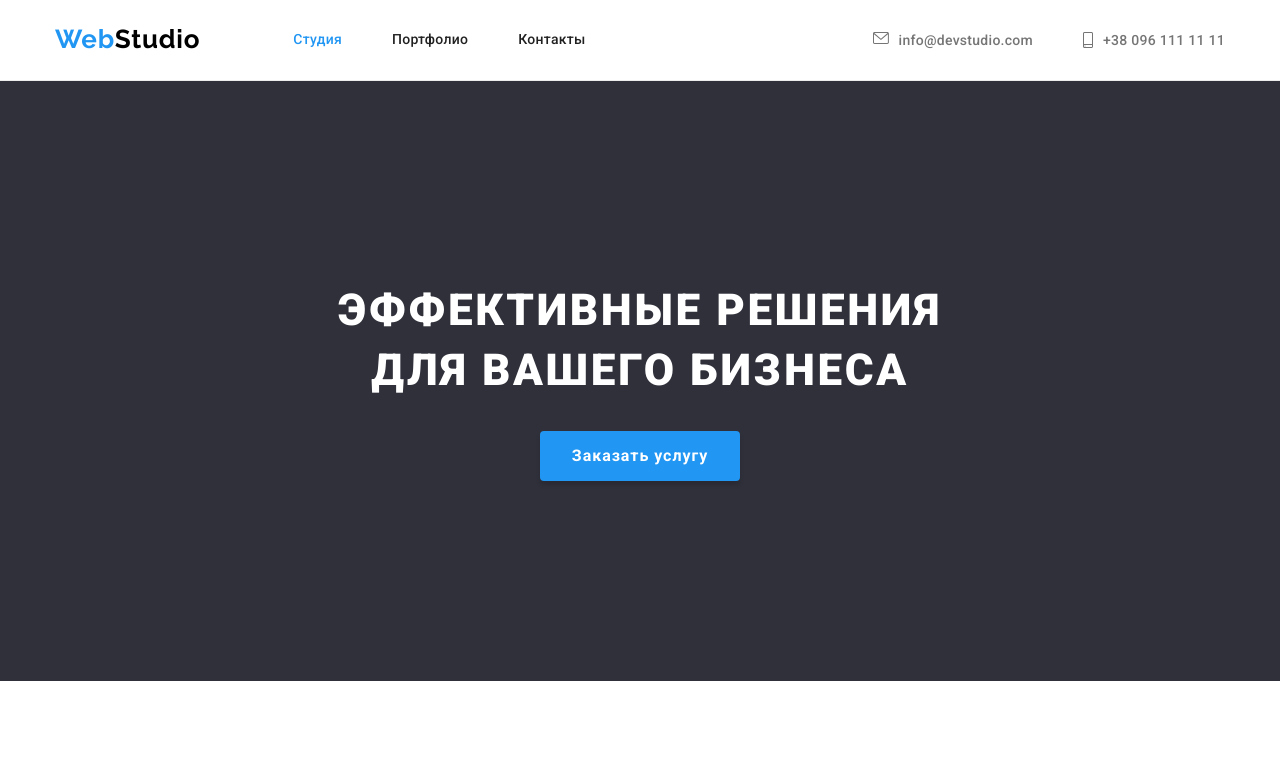
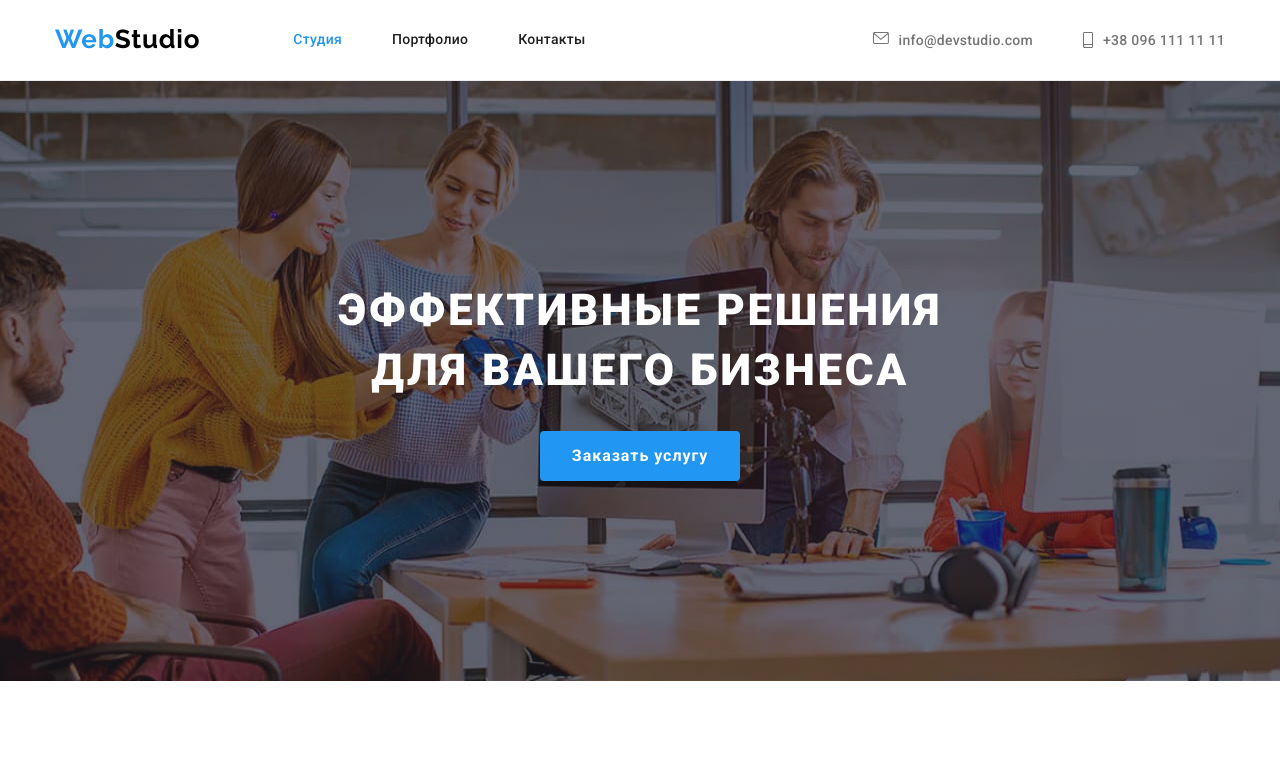
Before and after one commit to OlhaBakalo/goit-markup-hw-04, a plain HTML site: page index.html in a window 1280 px wide. Shown: the top 772 px of the page. Drawn offline with nearby package versions, Linux system fonts and the light colour scheme.

Commit message:
add hero bg

```diff
--- a/css/styles.css
+++ b/css/styles.css
@@ -181,11 +181,24 @@ img {
 /* ----------------HERO SECTION --------------------- */
 
 .hero {
+  padding-top: 0;
+  padding-bottom: 0;
+
+  text-align: center;
+  background-color: var(--hero-footer-background-color);
+}
+
+.container-bg-hero {
+  max-width: 1600px;
+  margin: 0 auto;
   padding-top: 200px;
   padding-bottom: 200px;
 
-  text-align: center;
-  background-color: var(--hero-footer-background-color);
+  background-image: linear-gradient(rgba(47, 48, 58, 0.4), rgba(47, 48, 58, 0.4)),
+    url(../images/bg-hero.jpg);
+  background-repeat: no-repeat;
+  background-size: cover;
+  background-position: center;
 }
 
 .hero-header {
--- a/index.html
+++ b/index.html
@@ -58,7 +58,7 @@
 
     <main>
       <section class="hero section">
-        <div class="container">
+        <div class="container-bg-hero">
           <h1 class="hero-header">Эффективные решения<br />для вашего бизнеса</h1>
           <button type="button" class="hero-btn">Заказать услугу</button>
         </div>
```
